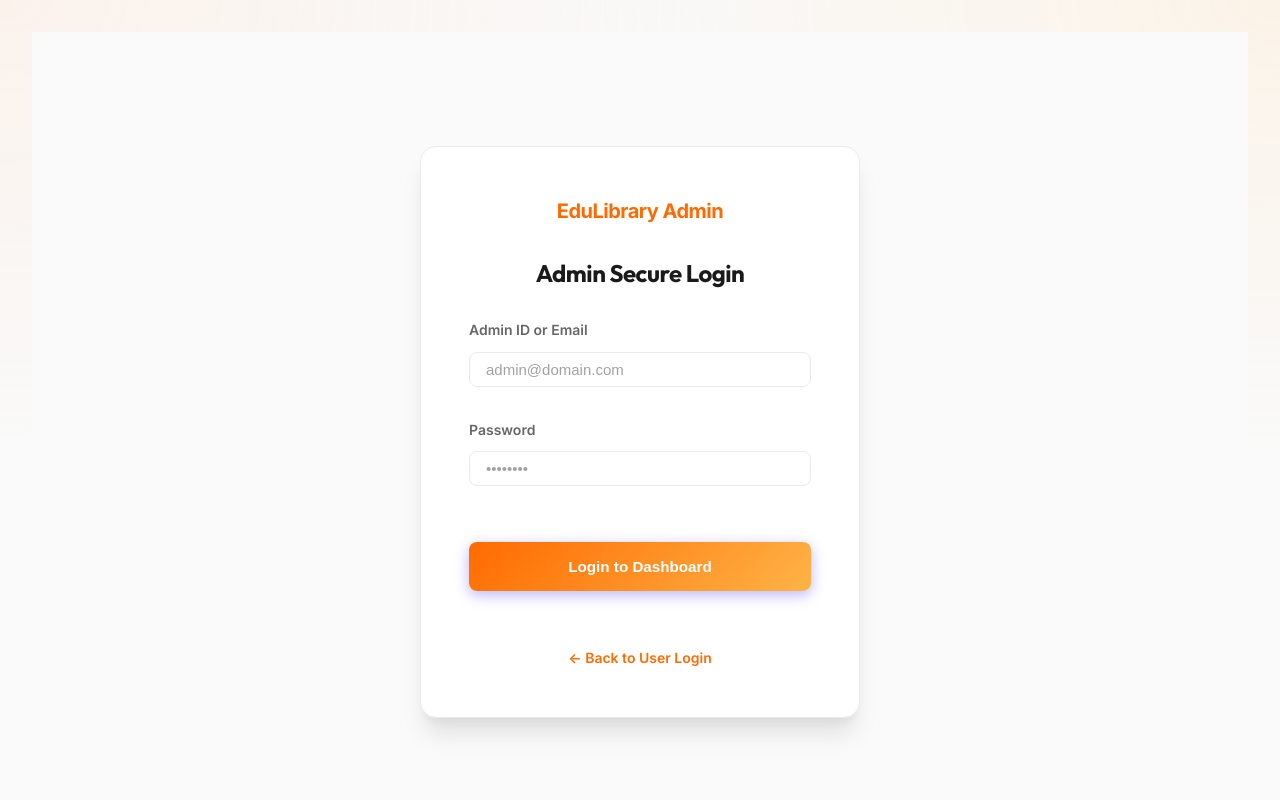
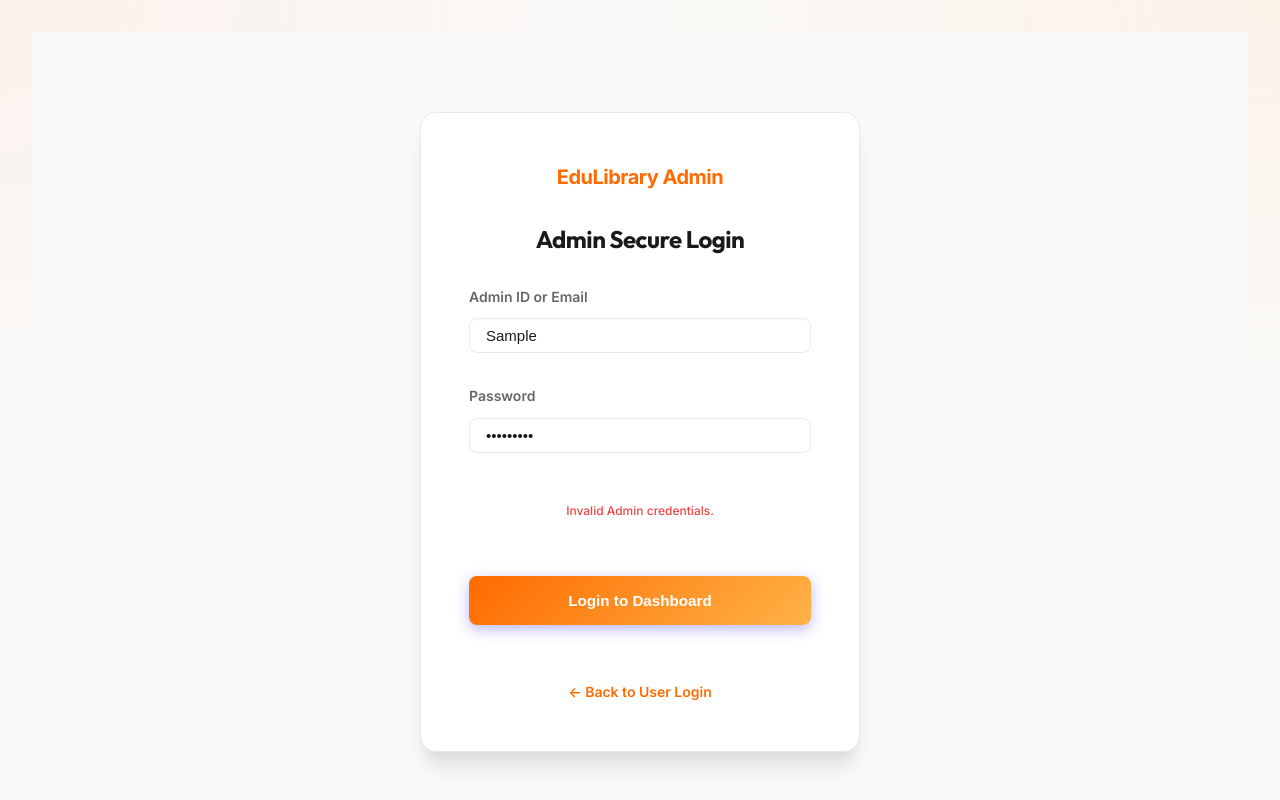
Before and after one commit to kl2400032459/Education-library, a React (Vite) app in the folder resource-library-ui/: page /admin/login in a window 1280 px wide. Both pictures are taken after typing "Sample", "Sample123" into the empty fields and a click on the button "Login to Dashboard". Shown: the top 800 px of the page. Built offline with nearby package versions, Linux system fonts and the light colour scheme.

Commit message:
feat: require specific admin credentials to login and redirect

```diff
--- a/resource-library-ui/src/pages/admin/Login.jsx
+++ b/resource-library-ui/src/pages/admin/Login.jsx
@@ -1,4 +1,4 @@
-import React from 'react';
+import React, { useState } from 'react';
 import Card from '../../components/Card';
 import { motion } from 'framer-motion';
 import { Link, useNavigate } from 'react-router-dom';
@@ -6,12 +6,19 @@ import '../user/Auth.css';
 
 const AdminLogin = ({ setRole }) => {
     const navigate = useNavigate();
+    const [email, setEmail] = useState('');
+    const [password, setPassword] = useState('');
+    const [error, setError] = useState('');
 
     const handleLogin = (e) => {
         e.preventDefault();
-        // In a real app we'd validate credentials here
+
+        if (email === 'mpravaliswaraj@gmail.com' && password === '123456') {
             if (setRole) setRole('Admin');
             navigate('/admin/dashboard');
+        } else {
+            setError('Invalid Admin credentials.');
+        }
     };
 
     return (
@@ -26,16 +33,27 @@ const AdminLogin = ({ setRole }) => {
                 <h2 className="auth-title">Admin Secure Login</h2>
 
                 <form className="auth-form-minimal" onSubmit={handleLogin}>
-                    <div className="auth-fields-container">
                     <div className="input-field">
                         <label>Admin ID or Email</label>
-                            <input type="text" placeholder="admin@domain.com" required />
+                        <input
+                            type="text"
+                            placeholder="admin@domain.com"
+                            value={email}
+                            onChange={(e) => setEmail(e.target.value)}
+                            required
+                        />
                     </div>
                     <div className="input-field">
                         <label>Password</label>
-                            <input type="password" placeholder="••••••••" required />
+                        <input
+                            type="password"
+                            placeholder="••••••••"
+                            value={password}
+                            onChange={(e) => setPassword(e.target.value)}
+                            required
+                        />
                     </div>
-                    </div>
+                    {error && <div className="field-error" style={{ textAlign: 'center', marginTop: '1rem' }}>{error}</div>}
                     <button type="submit" className="primary-action-btn" style={{ marginTop: '1.5rem' }}>Login to Dashboard</button>
                     <div className="auth-footer" style={{ marginTop: '1.5rem' }}>
                         <Link to="/login" className="auth-link">← Back to User Login</Link>
```
Lines whose indentation alone changed are shown as unchanged.
